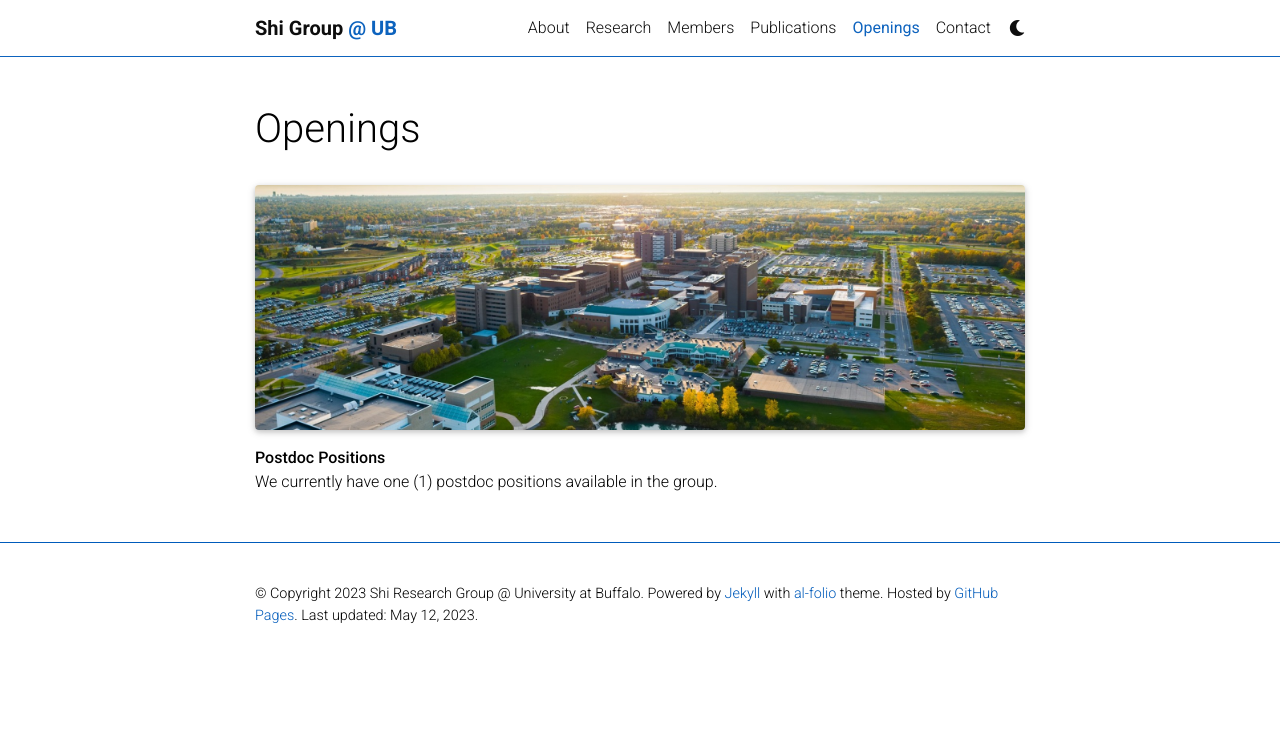
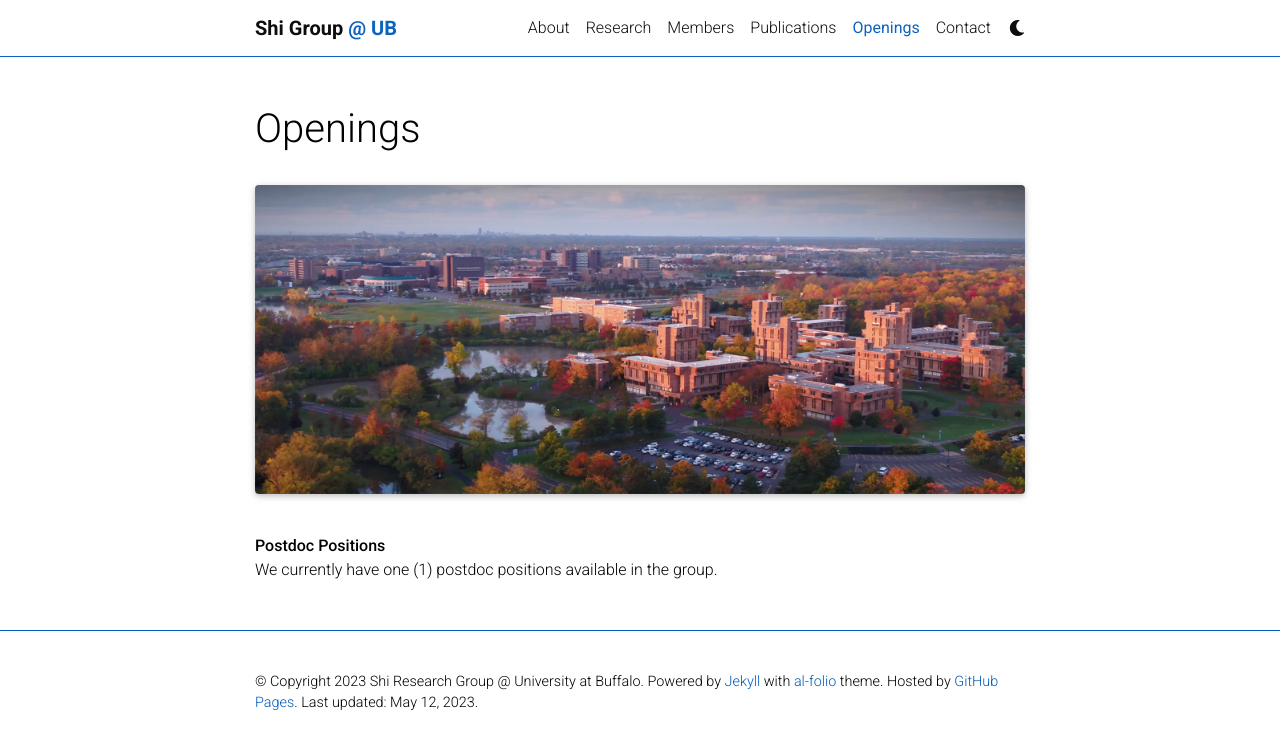
Before and after one commit to ShiResearchGroup/shiresearchgroup.github.io, a Jekyll site: the page built from _pages/openings.md, in a window 1280 px wide. Shown: the top 749 px of the page. Built offline with Jekyll 4.4.1, drawn with Linux system fonts in a browser that asks for light colours; full-size pictures stand in for the smaller copies a plugin makes; comment, search, counter and statistics services are not loaded; a style sheet for code colours, icons or effects is not loaded.

Commit message:
Update openings.md

```diff
--- a/_pages/openings.md
+++ b/_pages/openings.md
@@ -8,9 +8,9 @@
 ---
 <div class="row">
     <div class="col-sm mt-3 mt-md-0">
-        {% include figure.html path="assets/img/ub_campus_2.jpg" title="UB Campus" class="img-fluid rounded z-depth-1" %}
+        {% include figure.html path="assets/img/ub_campus_3.jpg" title="UB Campus" class="img-fluid rounded z-depth-1" %}
     </div>
 </div>
-
+<br>
 **Postdoc Positions** <br>
 We currently have one (1) postdoc positions available in the group.
```
